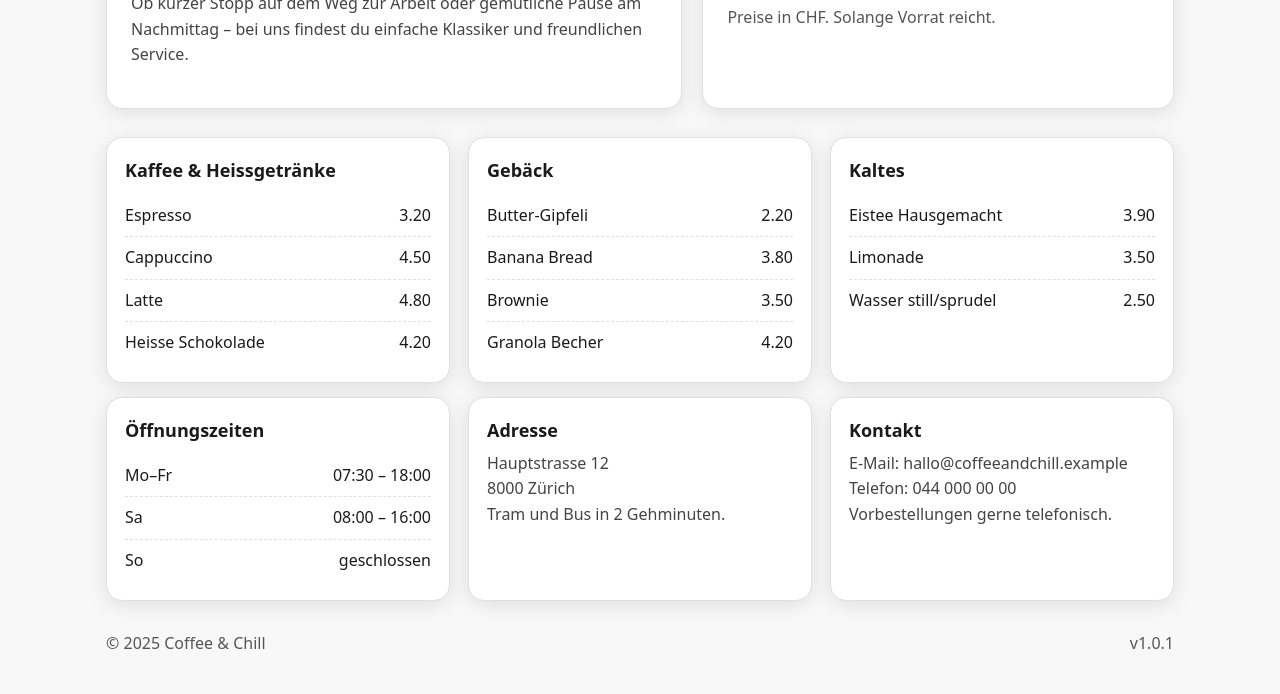
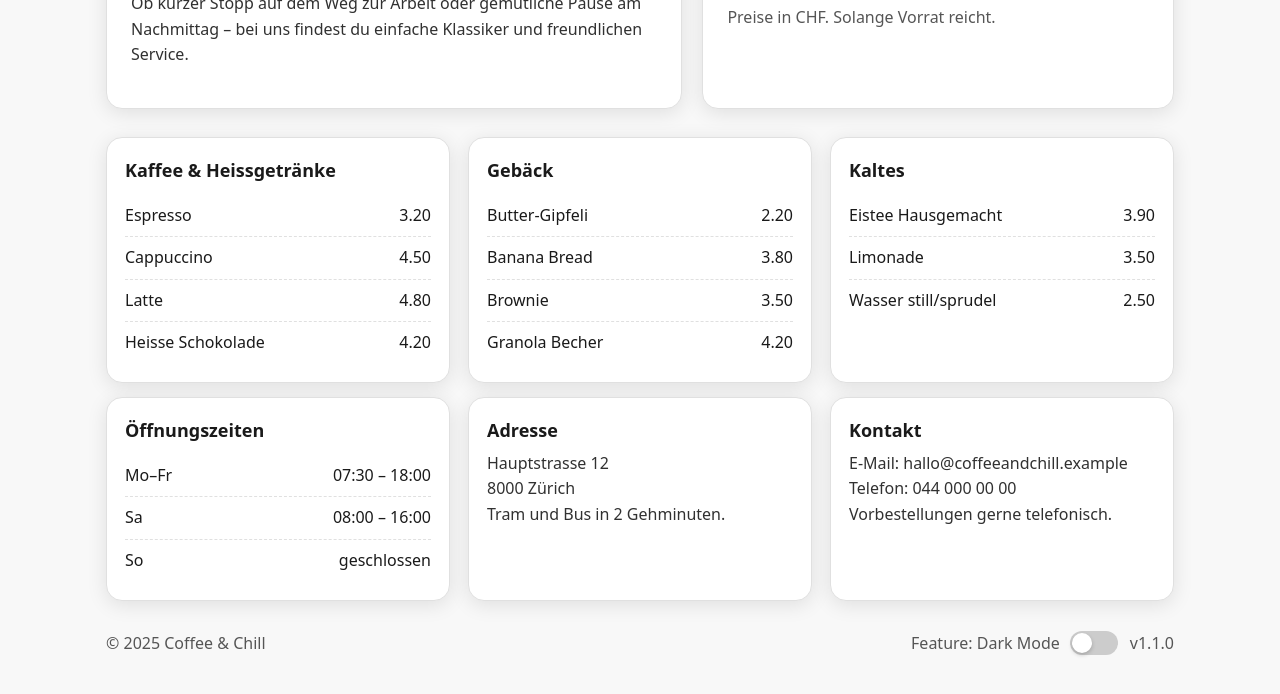
Before and after one commit to Josh37237/test_rollback, a plain HTML site: page docs/index.html in a window 1280 px wide. Shown: the part 372-1066 px from the top of the page. Drawn offline with Linux system fonts and the light colour scheme.

Commit message:
feat: Dark Mode

```diff
--- a/docs/index.html
+++ b/docs/index.html
@@ -4,7 +4,7 @@
     <meta charset="utf-8">
     <meta name="viewport" content="width=device-width, initial-scale=1">
     <meta name="description" content="Coffee & Chill – Dein Nachbarschafts-Cafe mit hausgemachtem Gebäck und gutem Kaffee.">
-    <meta name="application-version" content="1.0.1">
+    <meta name="application-version" content="1.1.0">
     <title>Coffee & Chill – Nachbarschafts-Cafe</title>
     <style>
       :root {
@@ -18,6 +18,16 @@
         --radius: 16px;
       }
 
+      /* Dark-Theme Variablen */
+      :root[data-theme="dark"] {
+        --bg: #0f1115;
+        --panel: #141821;
+        --ink: #e8eaf2;
+        --muted: #9aa3af;
+        --line: #262c3a;
+        --shadow: 0 8px 24px rgba(0, 0, 0, .35);
+      }
+
       * {
         box-sizing: border-box
       }
@@ -27,7 +37,7 @@
         font-family: ui-sans-serif, system-ui, -apple-system, Segoe UI, Roboto, Helvetica, Arial;
         background: var(--bg);
         color: var(--ink);
-        line-height: 1.6
+        line-height: 1.6;
       }
 
       .wrap {
@@ -79,7 +89,7 @@
       }
 
       nav a:hover {
-        background: #f0f0f0
+        background: color-mix(in srgb, var(--panel) 85%, var(--ink) 15%)
       }
 
       .hero {
@@ -117,7 +127,7 @@
       }
 
       .lede {
-        color: #444
+        color: color-mix(in srgb, var(--ink) 70%, #666 30%)
       }
 
       .grid {
@@ -147,7 +157,7 @@
 
       .card p {
         margin: 0;
-        color: #444
+        color: color-mix(in srgb, var(--ink) 70%, #666 30%)
       }
 
       .list {
@@ -167,16 +177,59 @@
         border-bottom: none
       }
 
+      /* Footer + Kippschalter */
       footer {
         margin-top: 30px;
         display: flex;
-        justify-content: space-between;
+        align-items: center;
         gap: 12px;
         color: var(--muted)
       }
 
+      .footer-spacer {
+        flex: 1
+      }
+
       .muted {
         color: var(--muted)
+      }
+
+      .ff-label {
+        display: flex;
+        align-items: center;
+        gap: 10px;
+        user-select: none
+      }
+
+      .toggle {
+        position: relative;
+        width: 48px;
+        height: 24px;
+        background: #ccc;
+        border-radius: 12px;
+        cursor: pointer;
+        transition: background .3s;
+      }
+
+      .toggle::after {
+        content: '';
+        position: absolute;
+        top: 2px;
+        left: 2px;
+        width: 20px;
+        height: 20px;
+        border-radius: 50%;
+        background: #fff;
+        transition: transform .3s;
+        box-shadow: 0 2px 4px rgba(0, 0, 0, .2);
+      }
+
+      .toggle.active {
+        background: var(--accent);
+      }
+
+      .toggle.active::after {
+        transform: translateX(24px);
       }
     </style>
   </head>
@@ -237,33 +290,68 @@
           </ul>
         </div>
       </section>
+      <!-- Wieder drin: Öffnungszeiten / Adresse / Kontakt -->
       <section id="zeiten" class="grid" style="margin-top:14px">
         <div class="card">
           <h3>Öffnungszeiten</h3>
           <ul class="list">
-            <li><span>Mo–Fr</span><span>07:30 – 18:00</span></li>
-            <li><span>Sa</span><span>08:00 – 16:00</span></li>
-            <li><span>So</span><span>geschlossen</span></li>
+            <li>
+              <span>Mo–Fr</span>
+              <span>07:30 – 18:00</span>
+            </li>
+            <li>
+              <span>Sa</span>
+              <span>08:00 – 16:00</span>
+            </li>
+            <li>
+              <span>So</span>
+              <span>geschlossen</span>
+            </li>
           </ul>
         </div>
         <div class="card">
           <h3>Adresse</h3>
-          <p>Hauptstrasse 12<br>8000 Zürich</p>
+          <p>Hauptstrasse 12 <br>8000 Zürich </p>
           <p class="muted">Tram und Bus in 2 Gehminuten.</p>
         </div>
         <div id="kontakt" class="card">
           <h3>Kontakt</h3>
-          <p>E-Mail: hallo@coffeeandchill.example<br>Telefon: 044 000 00 00</p>
+          <p>E-Mail: hallo@coffeeandchill.example <br>Telefon: 044 000 00 00 </p>
           <p class="muted">Vorbestellungen gerne telefonisch.</p>
         </div>
       </section>
       <footer>
-        <div>© <span id="year"></span> Coffee & Chill</div>
-        <div class="muted">v1.0.1</div>
+        <div>© <span id="year"></span> Coffee & Chill </div>
+        <div class="footer-spacer"></div>
+        <!-- Feature Flag: Dark Mode -->
+        <div class="ff-label">
+          <div>Feature: Dark Mode</div>
+          <div id="toggle" class="toggle"></div>
+        </div>
+        <div class="muted">v1.1.0</div>
       </footer>
     </div>
     <script>
+      // Jahreszahl
       document.getElementById('year').textContent = new Date().getFullYear();
+      // Feature Flag: Dark Mode (persistiert)
+      (function() {
+        const KEY = 'ff_dark_enabled';
+        const toggle = document.getElementById('toggle');
+        const root = document.documentElement;
+
+        function apply(on) {
+          root.setAttribute('data-theme', on ? 'dark' : '');
+          toggle.classList.toggle('active', on);
+        }
+        let on = localStorage.getItem(KEY) === '1';
+        apply(on);
+        toggle.addEventListener('click', () => {
+          on = !on;
+          localStorage.setItem(KEY, on ? '1' : '0');
+          apply(on);
+        });
+      })();
     </script>
   </body>
 </html>
```
